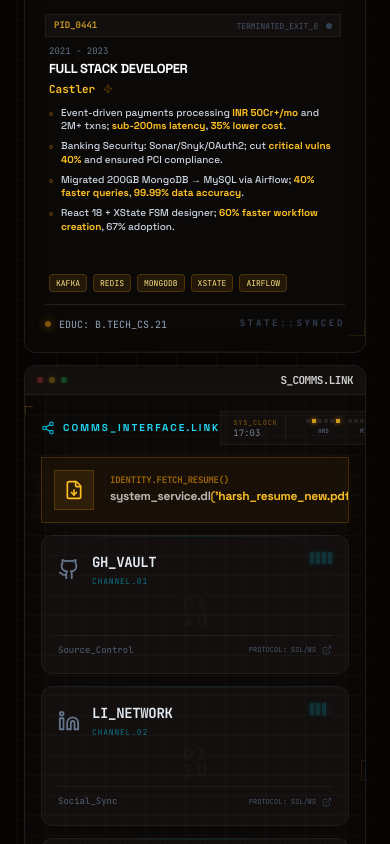
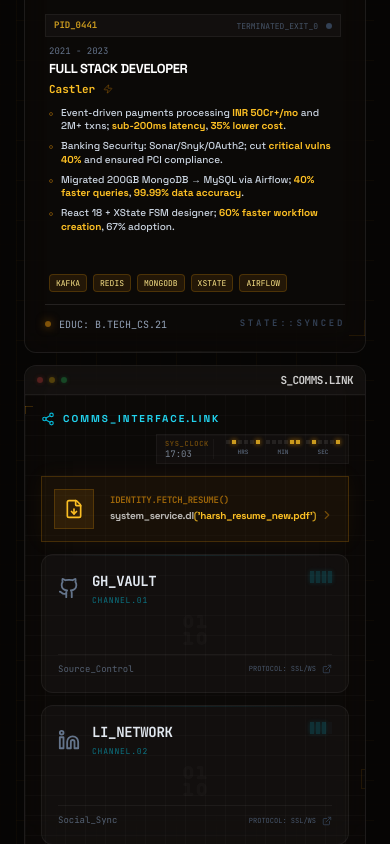
Before and after one commit to h-tiwari-dev/portfolio, a Next.js app: page / in a window 390 px wide. Shown: the part 1156-2000 px from the top of the page. Built offline with nearby package versions, Linux system fonts and the light colour scheme.

Commit message:
few more

```diff
--- a/components/ui/BinaryClock.tsx
+++ b/components/ui/BinaryClock.tsx
@@ -34,15 +34,15 @@ export default function BinaryClock() {
     );
 
     return (
-        <div className="flex items-center space-x-3 px-3 py-1.5 bg-white/[0.03] border border-white/5 rounded-md">
-            <div className="flex flex-col mr-2 pr-2 border-r border-white/5">
+        <div className="flex items-center space-x-2 sm:space-x-3 px-2 sm:px-3 py-1 sm:py-1.5 bg-white/[0.03] border border-white/5 rounded-md">
+            <div className="flex flex-col mr-1 sm:mr-2 pr-1 sm:pr-2 border-r border-white/5">
                 <span className="text-[7px] font-mono text-amber-500/50 font-bold uppercase tracking-widest">Sys_Clock</span>
                 <span className="text-[9px] font-mono text-slate-400 leading-none">
                     {time.getHours().toString().padStart(2, '0')}:
                     {time.getMinutes().toString().padStart(2, '0')}
                 </span>
             </div>
-            <div className="flex space-x-2">
+            <div className="flex space-x-1.5 sm:space-x-2">
                 <BitGroup label="HRS" bits={hours} />
                 <BitGroup label="MIN" bits={minutes} />
                 <BitGroup label="SEC" bits={seconds} />
--- a/components/ui/Socials.tsx
+++ b/components/ui/Socials.tsx
@@ -20,12 +20,12 @@ export default function Socials() {
             {/* Background Grid */}
             <div className="absolute inset-0 bg-[linear-gradient(rgba(255,255,255,0.02)_1px,transparent_1px),linear-gradient(90deg,rgba(255,255,255,0.02)_1px,transparent_1px)] bg-[size:20px_20px] pointer-events-none"></div>
 
-            <div className="flex items-center justify-between mb-3 shrink-0 relative z-10">
+            <div className="flex flex-col sm:flex-row items-start sm:items-center justify-between mb-3 shrink-0 relative z-10 gap-y-2 sm:gap-y-0">
                 <div className="flex items-center text-[10px] font-bold text-cyan-400 tracking-[0.2em] uppercase">
                     <Share2 size={14} className="mr-2 text-cyan-500" />
                     Comms_Interface.link
                 </div>
-                <div className="flex items-center space-x-2">
+                <div className="flex items-center space-x-2 self-end sm:self-auto">
                     <div className="opacity-80">
                         <BinaryClock />
                     </div>
@@ -45,10 +45,10 @@ export default function Socials() {
                         <div className="text-[9px] font-mono text-amber-500/60 font-bold uppercase tracking-tight">
                             Identity.fetch_resume()
                         </div>
-                        <div className="text-[12px] text-white font-bold tracking-tight flex items-center">
+                        <div className="text-[10px] sm:text-[12px] text-white font-bold tracking-tight flex flex-wrap items-center gap-y-0.5">
                             <span className="opacity-70">system_service.dl</span>
                             <span className="text-amber-400/80">(</span>
-                            <span className="text-amber-400">&apos;harsh_resume_new.pdf&apos;</span>
+                            <span className="text-amber-400 break-all sm:break-normal">&apos;harsh_resume_new.pdf&apos;</span>
                             <span className="text-amber-400/80">)</span>
                             <ChevronRight size={14} className="ml-1 text-amber-500/40" />
                         </div>
@@ -114,7 +114,7 @@ export default function Socials() {
             </div>
 
             <div className="mt-2 pt-2 border-t border-white/5 flex justify-center shrink-0">
-                <div className="text-[8px] text-slate-600 font-mono flex items-center space-x-6">
+                <div className="text-[8px] text-slate-600 font-mono flex flex-wrap justify-center gap-x-6 gap-y-1">
                     <span className="flex items-center"><div className="w-1.5 h-1.5 bg-cyan-500 rounded-full mr-2 shadow-[0_0_5px_#06b6d4]"></div> UPLINK: STABLE</span>
                     <span className="flex items-center"><div className="w-1.5 h-1.5 bg-green-500 rounded-full mr-2 shadow-[0_0_5px_#22c55e]"></div> LATENCY: 12ms</span>
                     <span className="flex items-center"><div className="w-1.5 h-1.5 bg-amber-500 rounded-full mr-2 shadow-[0_0_5px_#f59e0b]"></div> BUFFER: 0%</span>
```
